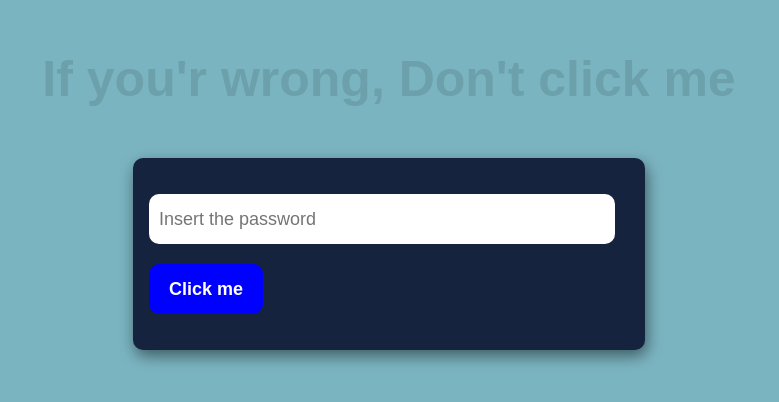
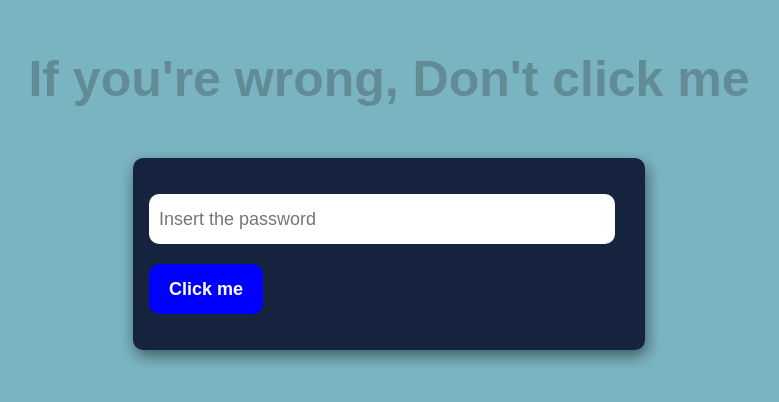
Before and after one commit to Abualiy/Mini_Projects, a plain HTML site: page If_you_are_wrong_do_not_click_me/index.html in a window 1280 px wide. Shown: the part 200-602 px from the top of the page, without its empty margins (251-1030 px from the left). Drawn offline with Linux system fonts and the light colour scheme.

Commit message:
some update

```diff
--- a/If_you_are_wrong_do_not_click_me/index.html
+++ b/If_you_are_wrong_do_not_click_me/index.html
@@ -4,11 +4,11 @@
     <meta charset="UTF-8">
     <meta name="viewport" content="width=device-width, initial-scale=1.0">
     <link rel="stylesheet" href="style.css">
-    <script defer src="script.js"></script>
-    <title>If you'r wrong, Don't click me</title>
+    <script src="script.js"></script>
+    <title>If you're wrong, Don't click me</title>
 </head>
 <body>
-    <h1>If you'r wrong, Don't click me</h1>
+    <h1>If you're wrong, Don't click me</h1>
     <div role="main" class="main">
         <input type="text" name="passwd" placeholder="Insert the password" id="passwd" value="">
         <button id="btn">Click me</button>
--- a/If_you_are_wrong_do_not_click_me/style.css
+++ b/If_you_are_wrong_do_not_click_me/style.css
@@ -18,7 +18,7 @@ body {
 h1 {
     font-family: Arial, Helvetica, sans-serif;
     font-size: 50px;
-    color: rgb(108, 160, 171);
+    color: rgb(97, 140, 150);
 }
 
 .main {
```
